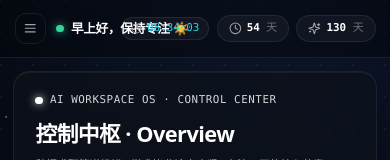
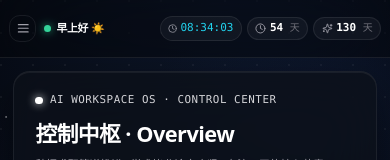
Before and after one commit to aohanao/my-workspace, a Next.js app: page / in a window 390 px wide. Shown: the top 160 px of the page. Built offline with nearby package versions, Linux system fonts and the light colour scheme; no server answers; the database is empty.

Commit message:
fix(top-header): 修复移动端顶部栏问候语与时间倒计时重叠bug，移动端自适应短语并紧凑微调胶囊间距

```diff
--- a/src/components/layout/top-header.tsx
+++ b/src/components/layout/top-header.tsx
@@ -11,7 +11,7 @@ interface TopHeaderProps {
 }
 
 export function TopHeader({ onOpenMobileMenu }: TopHeaderProps) {
-  const [greeting, setGreeting] = useState('')
+  const [greetingData, setGreetingData] = useState({ shortText: '', fullText: '', icon: '' })
   const [currentDate, setCurrentDate] = useState('')
   const [currentTime, setCurrentTime] = useState('')
   const [careerDays, setCareerDays] = useState({ days: 0, isOverdue: false })
@@ -37,10 +37,10 @@ export function TopHeader({ onOpenMobileMenu }: TopHeaderProps) {
     const updateTime = () => {
       const now = new Date()
       const hours = now.getHours()
-      if (hours < 6) setGreeting('夜深了，早点休息 🌙')
-      else if (hours < 12) setGreeting('早上好，保持专注 ☀️')
-      else if (hours < 18) setGreeting('下午好，高效推进 ☕')
-      else setGreeting('晚上好，复盘今日 🌌')
+      if (hours < 6) setGreetingData({ shortText: '夜深了', fullText: '夜深了，早点休息', icon: '🌙' })
+      else if (hours < 12) setGreetingData({ shortText: '早上好', fullText: '早上好，保持专注', icon: '☀️' })
+      else if (hours < 18) setGreetingData({ shortText: '下午好', fullText: '下午好，高效推进', icon: '☕' })
+      else setGreetingData({ shortText: '晚上好', fullText: '晚上好，复盘今日', icon: '🌌' })
 
       const dateOptions: Intl.DateTimeFormatOptions = {
         month: 'short',
@@ -105,23 +105,24 @@ export function TopHeader({ onOpenMobileMenu }: TopHeaderProps) {
 
   return (
     <>
-      <header className="h-16 border-b border-white/[0.08] bg-black/35 backdrop-blur-2xl px-4 sm:px-6 flex items-center justify-between sticky top-0 z-30 shrink-0 gap-3">
-        {/* 左侧：移动端菜单 + 醒目问候与实时日期时间胶囊（同一行无换行堆叠） */}
-        <div className="flex items-center gap-3 sm:gap-4 min-w-0 flex-1">
+      <header className="h-16 border-b border-white/[0.08] bg-black/35 backdrop-blur-2xl px-2.5 sm:px-6 flex items-center justify-between sticky top-0 z-30 shrink-0 gap-2 sm:gap-4 overflow-hidden">
+        {/* 左侧：移动端菜单 + 醒目问候与实时日期时间胶囊 */}
+        <div className="flex items-center gap-2 sm:gap-4 min-w-0 shrink">
           <button
             onClick={onOpenMobileMenu}
-            className="lg:hidden p-2 rounded-xl text-zinc-400 hover:text-white hover:bg-white/[0.06] border border-white/[0.08] transition-colors shrink-0"
+            className="lg:hidden p-1.5 sm:p-2 rounded-xl text-zinc-400 hover:text-white hover:bg-white/[0.06] border border-white/[0.08] transition-colors shrink-0"
             title="打开菜单"
             aria-label="打开菜单"
           >
             <Menu className="w-4 h-4" />
           </button>
 
-          {/* 醒目问候语 */}
-          <div className="flex items-center gap-2 shrink-0">
-            <span className="w-2 h-2 rounded-full bg-emerald-400 shadow-[0_0_8px_rgba(52,211,153,0.8)] inline-block" />
-            <h2 className="text-sm sm:text-base font-bold text-white tracking-tight whitespace-nowrap">
-              {greeting}
+          {/* 醒目问候语（移动端展示短版，避免与右侧时间重叠；平板及电脑端展示完整版） */}
+          <div className="flex items-center gap-1.5 sm:gap-2 min-w-0 shrink-0">
+            <span className="w-2 h-2 rounded-full bg-emerald-400 shadow-[0_0_8px_rgba(52,211,153,0.8)] inline-block shrink-0" />
+            <h2 className="text-xs sm:text-base font-bold text-white tracking-tight whitespace-nowrap">
+              <span className="md:hidden">{greetingData.shortText} {greetingData.icon}</span>
+              <span className="hidden md:inline">{greetingData.fullText} {greetingData.icon}</span>
             </h2>
           </div>
 
@@ -146,15 +147,15 @@ export function TopHeader({ onOpenMobileMenu }: TopHeaderProps) {
           </button>
         </div>
 
-        {/* 右侧：移动端实时时间 + 双核心倒计时胶囊（同一行） */}
-        <div className="flex items-center gap-2 sm:gap-3 shrink-0">
+        {/* 右侧：移动端实时时间 + 双核心倒计时胶囊（同一行弹性间距） */}
+        <div className="flex items-center gap-1.5 sm:gap-3 shrink-0">
           {currentTime && (
             <button
               onClick={() => setIsCalendarOpen(true)}
-              className="sm:hidden flex items-center gap-1.5 px-2.5 py-1 rounded-full bg-white/[0.04] border border-white/[0.08] text-xs font-mono text-cyan-400"
+              className="sm:hidden flex items-center gap-1 px-2 py-1 rounded-full bg-white/[0.04] border border-white/[0.08] text-[11px] font-mono text-cyan-400 shrink-0"
               title="点击打开日历"
             >
-              <Clock className="w-3 h-3 text-zinc-400" />
+              <Clock className="w-2.5 h-2.5 text-zinc-400 shrink-0" />
               <span>{currentTime}</span>
             </button>
           )}
@@ -163,12 +164,12 @@ export function TopHeader({ onOpenMobileMenu }: TopHeaderProps) {
           <button
             onClick={handleOpenEditCareer}
             title="点击修改秋招冲刺目标日期"
-            className="flex items-center gap-1.5 px-3 py-1.5 rounded-full bg-white/[0.04] hover:bg-white/[0.08] border border-white/[0.08] hover:border-white/20 text-xs text-zinc-300 hover:text-white transition-all group cursor-pointer"
+            className="flex items-center gap-1 sm:gap-1.5 px-2 sm:px-3 py-1 sm:py-1.5 rounded-full bg-white/[0.04] hover:bg-white/[0.08] border border-white/[0.08] hover:border-white/20 text-xs text-zinc-300 hover:text-white transition-all group cursor-pointer shrink-0"
           >
-            <Clock className="w-3.5 h-3.5 text-zinc-400 group-hover:text-white transition-colors shrink-0" />
+            <Clock className="w-3 sm:w-3.5 h-3 sm:h-3.5 text-zinc-400 group-hover:text-white transition-colors shrink-0" />
             <span className="text-zinc-400 group-hover:text-zinc-200 font-normal hidden md:inline">秋招冲刺:</span>
-            <span className="font-mono font-bold text-white">
-              {careerDays.days} <span className="text-[11px] font-normal text-zinc-500">天</span>
+            <span className="font-mono font-bold text-white text-[11px] sm:text-xs">
+              {careerDays.days} <span className="text-[10px] sm:text-[11px] font-normal text-zinc-500">天</span>
             </span>
           </button>
 
@@ -176,12 +177,12 @@ export function TopHeader({ onOpenMobileMenu }: TopHeaderProps) {
           <button
             onClick={handleOpenEditThesis}
             title="点击修改论文初稿目标日期"
-            className="flex items-center gap-1.5 px-3 py-1.5 rounded-full bg-white/[0.04] hover:bg-white/[0.08] border border-white/[0.08] hover:border-white/20 text-xs text-zinc-300 hover:text-white transition-all group cursor-pointer"
+            className="flex items-center gap-1 sm:gap-1.5 px-2 sm:px-3 py-1 sm:py-1.5 rounded-full bg-white/[0.04] hover:bg-white/[0.08] border border-white/[0.08] hover:border-white/20 text-xs text-zinc-300 hover:text-white transition-all group cursor-pointer shrink-0"
           >
-            <Sparkles className="w-3.5 h-3.5 text-zinc-400 group-hover:text-white transition-colors shrink-0" />
+            <Sparkles className="w-3 sm:w-3.5 h-3 sm:h-3.5 text-zinc-400 group-hover:text-white transition-colors shrink-0" />
             <span className="text-zinc-400 group-hover:text-zinc-200 font-normal hidden md:inline">论文初稿:</span>
-            <span className="font-mono font-bold text-white">
-              {thesisDays.days} <span className="text-[11px] font-normal text-zinc-500">天</span>
+            <span className="font-mono font-bold text-white text-[11px] sm:text-xs">
+              {thesisDays.days} <span className="text-[10px] sm:text-[11px] font-normal text-zinc-500">天</span>
             </span>
           </button>
         </div>
```
